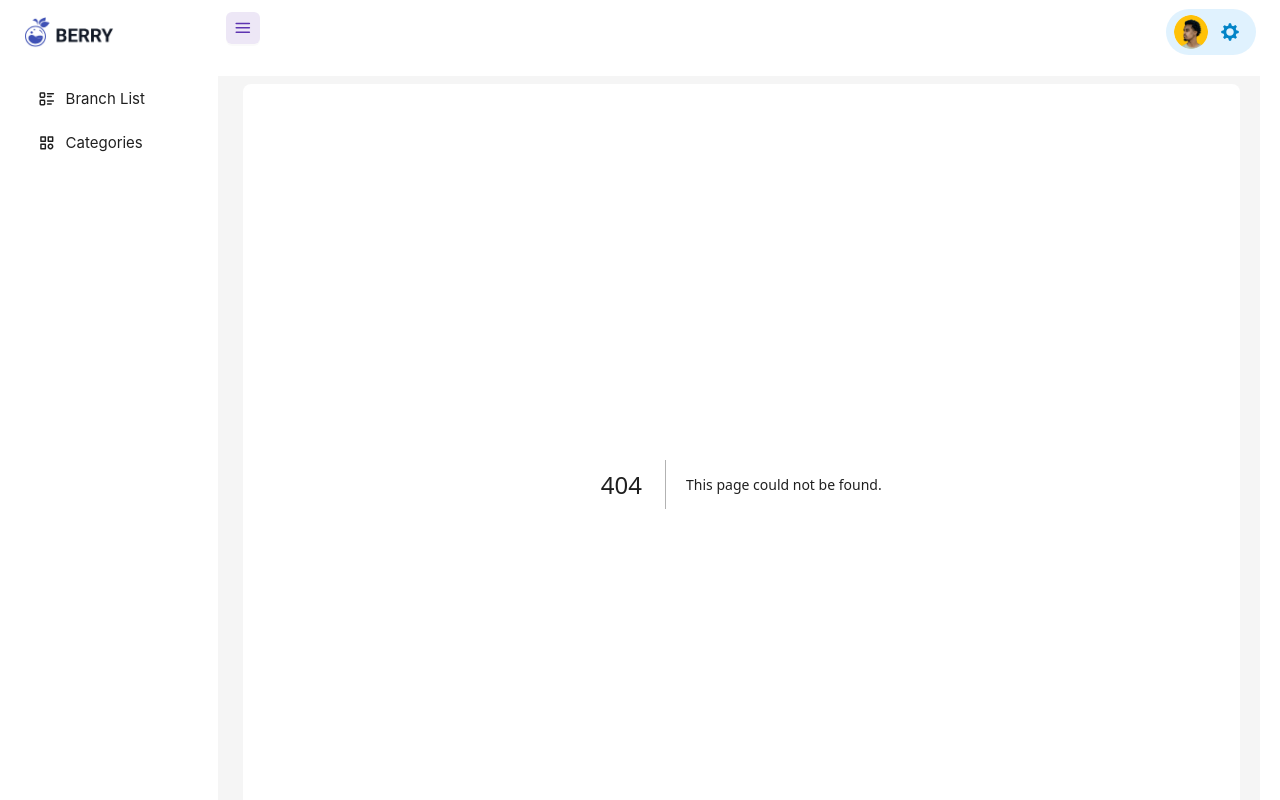
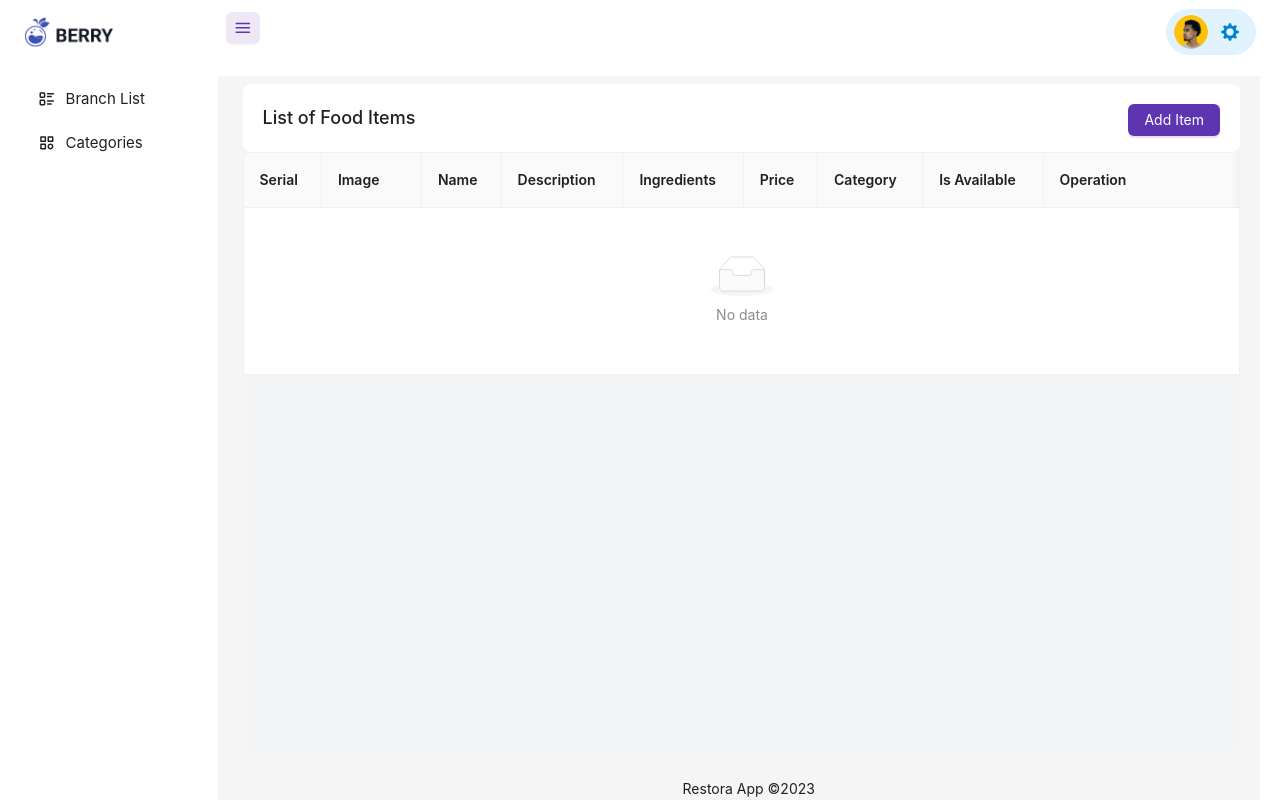
Before and after one commit to rehanmosabbir/codecamprestora.web, a Next.js app: page /dashboard/food-items in a window 1280 px wide. Before the commit this address had no page. Shown: the top 800 px of the page. Built offline with nearby package versions, Linux system fonts and the light colour scheme.

Commit message:
Update FoodItemsComponent

```diff
--- a/src/components/FoodItemsComponent/index.tsx
+++ b/src/components/FoodItemsComponent/index.tsx
@@ -6,7 +6,11 @@ import { SortableContext, arrayMove, useSortable, verticalListSortingStrategy }
 import { CSS } from '@dnd-kit/utilities';
 import { restrictToVerticalAxis } from '@dnd-kit/modifiers';
 import Upload, { RcFile, UploadChangeParam } from 'antd/es/upload';
-import { DeleteFilled, EditFilled, LoadingOutlined, PlusOutlined, SaveFilled } from '@ant-design/icons';
+import { UploadOutlined } from '@ant-design/icons';
+import { IoMdSave } from 'react-icons/io';
+import { TbPencilCancel } from 'react-icons/tb';
+import { RiEdit2Fill } from 'react-icons/ri';
+import { MdDelete } from 'react-icons/md';
 
 interface DataType {
     key: React.Key;
@@ -139,7 +143,6 @@ export function FoodItemsComponent() {
         // }
     ]);
     const [editingKey, setEditingKey] = useState<string>('');
-    const [loading, setLoading] = useState<boolean>(false);
     const [imageUrl, setImageUrl] = useState<string>('');
 
     const [form] = Form.useForm();
@@ -208,16 +211,6 @@ export function FoodItemsComponent() {
         setDataSource(newData);
     };
 
-    const handleImageChange: UploadProps['onChange'] = (info: UploadChangeParam<UploadFile>) => {
-        if (info.file.status === 'done') {
-            // Get this url from response in real world.
-            getBase64(info.file.originFileObj as RcFile, (url) => {
-                setLoading(false);
-                setImageUrl(url);
-            });
-        }
-    };
-
     const handleSave = (row: DataType) => {
         const newData = [...dataSource];
         const index = newData.findIndex((item) => row.key === item.key);
@@ -228,12 +221,6 @@ export function FoodItemsComponent() {
         });
         setDataSource(newData);
     };
-
-    const uploadButton = (
-        <button type="button" className="border rounded-full w-10 h-10">
-            {loading ? <LoadingOutlined /> : <PlusOutlined />}
-        </button>
-    );
 
     const SelectInput: React.FC<{ record: Item }> = ({ record }) => {
         const handleSelectChange = (selectedValues: string[]) => {
@@ -253,31 +240,54 @@ export function FoodItemsComponent() {
         );
     };
 
-    const UploadButtonInput = () => {
+    const UploadButtonInput = ({ record }: any) => {
+        const handleImageChange: UploadProps['onChange'] = (info: UploadChangeParam<UploadFile>) => {
+          if (info.file.status === 'done') {
+            getBase64(info.file.originFileObj as RcFile, (url) => {
+              // Update only the image URL for the specific record
+              setDataSource((prevDataSource) => {
+                const newData = prevDataSource.map((item) =>
+                  item.key === record.key ? { ...item, image: url } : item
+                );
+                return newData;
+              });
+            });
+          }
+        };
+
+        console.log(record.image)
+
         return (
           <Upload
             name="avatar"
-                // listType="picture-circle"
             className="avatar-uploader"
             showUploadList={false}
             onChange={handleImageChange}
           >
-                {imageUrl ? <img className="rounded-full w-8 h-8" src={imageUrl} alt="Image" /> : uploadButton}
+            {record.image !== "image" ? (
+              <img className="rounded-full w-8 h-8" src={record.image} alt="" />
+            ) : (
+            <button type="button" className="border rounded-lg px-2 py-1">
+                <UploadOutlined /> Upload
+            </button>
+            )}
           </Upload>
         );
-    }
+      };
+
 
     const defaultColumns: (ColumnTypes[number] & { editable?: boolean; dataIndex: string })[] = [
         {
-            title: 'Id',
+            title: 'Serial',
             dataIndex: 'key',
             editable: false,
         },
         {
             title: 'Image',
             dataIndex: 'image',
+            width: '10%',
             editable: false,
-            render: (value, record, rowIndex) => <UploadButtonInput />
+            render: (value, record, rowIndex) => <UploadButtonInput record={record} />
         },
         {
             title: 'Name',
@@ -303,38 +313,65 @@ export function FoodItemsComponent() {
             title: 'Category',
             dataIndex: 'category',
             editable: false,
-            render: (value, record, rowIndex) => <SelectInput record={record as Item} />
+            render: (value, record, rowIndex) => {
+                const editable = isEditing(record as Item);
+                return editable ? <SelectInput record={record as Item} /> : record.category
+            }
         },
         {
             title: 'Is Available',
             dataIndex: 'isAvailable',
             editable: false,
-            render: (value, record, rowIndex) => <Checkbox checked={value} onChange={() => handleCheckboxChange(record.key)} />
+            render: (value, record, rowIndex) => {
+                const editable = isEditing(record as Item);
+                return editable ? <Checkbox checked={value} onChange={() => handleCheckboxChange(record.key)} /> : value ? 'Yes' : 'No';
+            }
         },
         {
             title: 'Operation',
             dataIndex: 'operation',
+            width: '20%',
             render: (_: any, record: any /*{ key: React.Key }*/) => {
                 const editable = isEditing(record);
                 return editable ? (
                     <span>
                         <Typography.Link onClick={() => save(record.key)} style={{ marginRight: 8 }}>
-                            <SaveFilled /> Save
+                            <button className="bg-sky-600 hover:bg-sky-700 active:bg-sky-600 px-2 py-1 rounded text-white transition">
+                                <div className="flex items-center">
+                                    <IoMdSave />
+                                    Save
+                                </div>
+                            </button>
                         </Typography.Link>
                         <Popconfirm title="Sure to cancel?" onConfirm={cancel}>
-                            <a>Cancel</a>
+                            <button className="bg-red-500 hover:bg-red-500 active:bg-red-500 px-2 py-1 rounded text-white transition">
+                                <div className="flex items-center">
+                                    <TbPencilCancel />
+                                    Cancel
+                                </div>
+                            </button>
                         </Popconfirm>
                     </span>
                 ) : (
                     <div className="space-x-2">
                         <span>
                             <Typography.Link disabled={editingKey !== ''} onClick={() => edit(record)}>
-                                <EditFilled /> Edit
+                                <button className="bg-sky-600 hover:bg-sky-700 active:bg-sky-600 px-2 py-1 rounded text-white transition">
+                                    <div className="flex items-center">
+                                        <RiEdit2Fill />
+                                        Edit
+                                    </div>
+                                </button>
                             </Typography.Link>
                         </span>
                         <span>
                             <Popconfirm title="Sure to delete?" onConfirm={() => handleDelete(record.key)}>
-                                <a><DeleteFilled /> Delete</a>
+                                <button className="bg-red-500 hover:bg-red-500 active:bg-red-500 px-2 py-1 rounded text-white transition">
+                                    <div className="flex items-center">
+                                        <MdDelete />
+                                        Delete
+                                    </div>
+                                </button>
                             </Popconfirm>
                         </span>
                     </div>
@@ -367,7 +404,7 @@ export function FoodItemsComponent() {
             ...col,
             onCell: (record: Item) => ({
                 record,
-                inputType: col.dataIndex === 'age' ? 'number' : 'text',
+                inputType: col.dataIndex === 'price' ? 'number' : 'text',
                 dataIndex: col.dataIndex,
                 title: col.title,
                 editing: isEditing(record),
@@ -397,10 +434,13 @@ export function FoodItemsComponent() {
     const id = useId();
 
     return (
-        <div>
-            <Button onClick={handleAdd} type="default" style={{ marginBottom: 16 }}>
-                Add a row
+        <div className="bg-gray-100 min-h-[calc(100vh-(130px))] rounded-lg overflow-x-scroll">
+            <div className="bg-white font-[500] text-lg p-5 rounded-lg">
+                List of Food Items
+                <Button onClick={handleAdd} type="primary" style={{ float: "right" }}>
+                    Add Item
                 </Button>
+            </div>
             <DndContext id={id} sensors={sensors} modifiers={[restrictToVerticalAxis]} onDragEnd={onDragEnd}>
                 <Form form={form} component={false}>
                     <SortableContext
@@ -415,8 +455,9 @@ export function FoodItemsComponent() {
                                     row: Row
                                 },
                             }}
+                            scroll={{x:1000}}
+                            bordered
                             rowClassName='editable-row'
-                            bordered
                             dataSource={dataSource}
                             columns={mergedColumns as ColumnTypes}
                             pagination={{
```
Also changed, not shown: src/pages/dashboard/food-items.tsx (renamed from src/pages/dashboard/list-of-food-items.tsx). Lines whose indentation alone changed are shown as unchanged.
